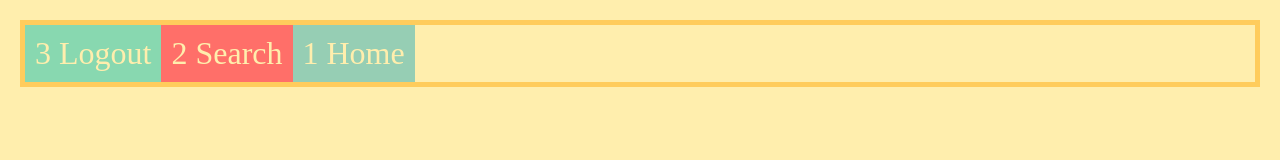
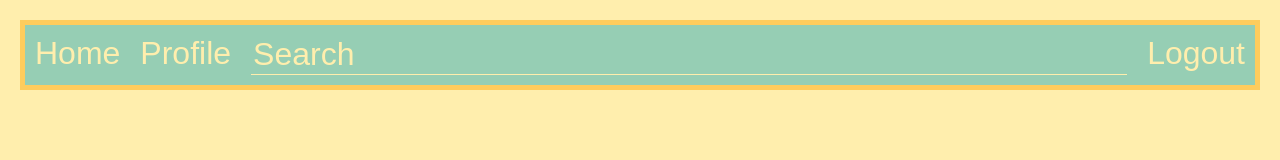
Before and after one commit to zorazky/flexbox, a plain HTML site: page test1/index.html in a window 1280 px wide. Drawn offline with Linux system fonts and the light colour scheme.

Commit message:
flex nav bar

```diff
--- a/test1/basic.css
+++ b/test1/basic.css
@@ -1,23 +1,40 @@
-.container > div {
-    padding:  10px;
+.container > li {
+    padding: 10px;
     text-align: center;
-    font-size: 2em;
+    font-size: 2rem;
     color: #ffeead;
-}
+    box-sizing: border-box;
+    background-color: #96ceb4;
+    list-style-type: none;
+    font-family: Arial, Helvetica, sans-serif;
+  }
 
-html, body {
+  html, body {
     background-color: #ffeead;
     margin: 10px;
-}
+  }
 
-.container > div:nth-child(1) {
+  .container {
+    padding: 0;
+  }
+  .search-input {
+    background: #ff6e68;
+    border: 0;
+    width: 100%;
+    outline: 0;
+    background: transparent;
+    border-bottom: 1px solid #ffeead;
+    color: #ffeead;
+    font-size: 2rem;
+  }
+  ::placeholder{
+    color: #ffeead;
+  }
+
+  .search-input:focus {
+    outline: none;
+  }
+
+  .container > li {
     background-color: #96ceb4;
-}
-
-.container > div:nth-child(2) {
-    background-color: #ff6f69;
-}
-
-.container > div:nth-child(3) {
-    background-color: #88d8b0;
-}
+  }
--- a/test1/index.css
+++ b/test1/index.css
@@ -1,16 +1,32 @@
 .container {
     border: 5px solid #ffcc5c;
     display: flex;
-}
+  }
 
-.search {
-    order: 1;
-}
+  .search {
+    flex: 1;
+  }
 
-.home {
-    order: 2;
-}
 
-.logout {
-    order: 0;
-}
+
+  @media all and (max-width: 600px) {
+    .container {
+      flex-wrap: wrap;
+    }
+    .container > li {
+      flex: 1 1 50%;
+    }
+
+    .search > input {
+      text-align: center;
+    }
+  }
+
+  @media all and (max-width: 400px) {
+    .container > li {
+      flex: 1 1 100%;
+    }
+    .search {
+      order: 1;
+    }
+  }
--- a/test1/index.html
+++ b/test1/index.html
@@ -8,10 +8,16 @@
     <link rel="stylesheet" href="index.css">
 </head>
 <body>
-    <nav class="container">
-        <div class="home">1 Home</div>
-        <div class="search">2 Search</div>
-        <div class="logout">3 Logout</div>
-    </nav>
+
+    <nav>
+            <ul class="container">
+                <li>Home</li>
+                <li>Profile</li>
+                <li class="search">
+                    <input type="text" class="search-input" placeholder="Search">
+                </li>
+                <li>Logout</li>
+            </ul>
+        </nav>
 </body>
 </html>
```
